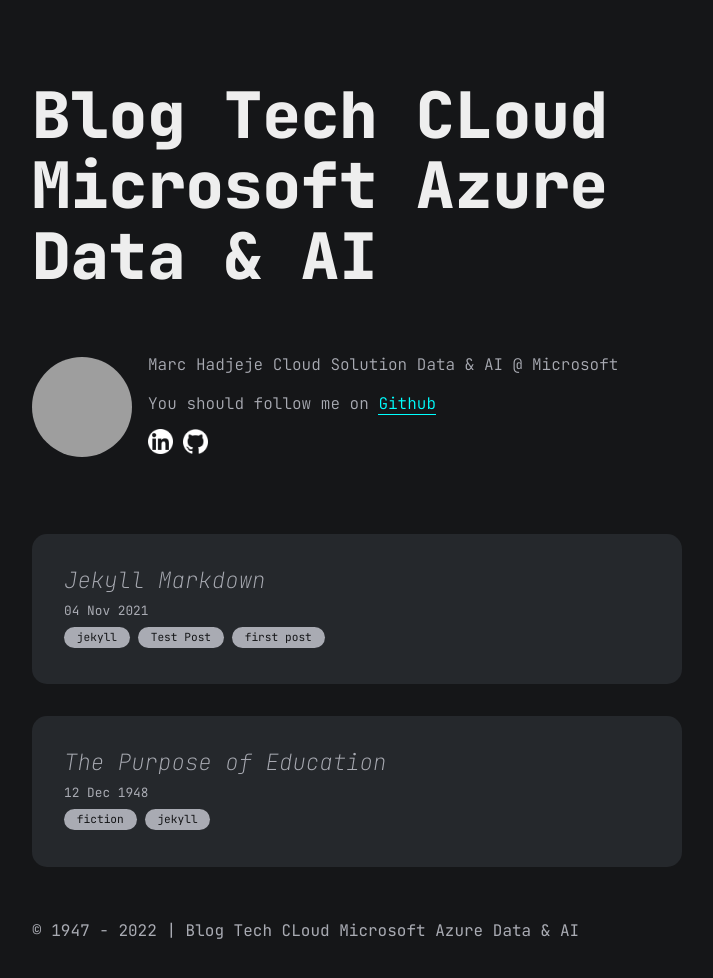
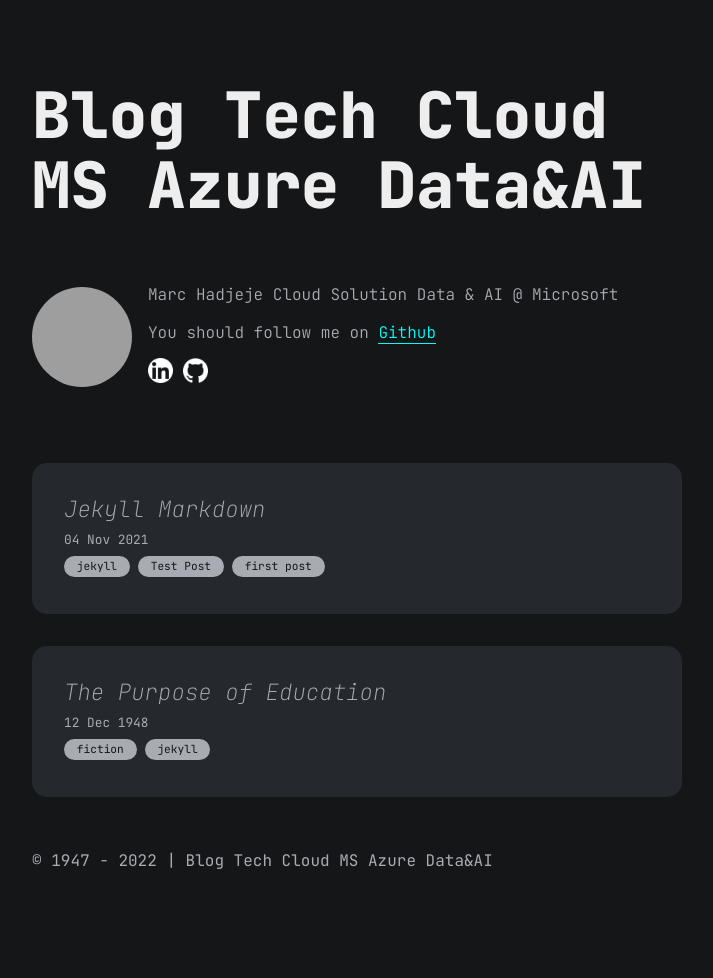
Before and after one commit to marc-hadjeje/marc-hadjeje.github.io, a Jekyll site: the page built from index.md, in a window 1280 px wide, cut to the strip 0-995 px from the top of the page. Shown: the top 978 px of the strip, without its empty margins (283-996 px from the left). Built offline with Jekyll 4.4.1, drawn with Linux system fonts in a browser that asks for light colours; after the commit the page ends 925 px from its top, so only the background shows below that; grey boxes are pictures that could not be loaded.

Commit message:
Update _config.yml

```diff
--- a/_config.yml
+++ b/_config.yml
@@ -1,4 +1,4 @@
-title: Blog Tech CLoud Microsoft Azure Data & AI
+title: Blog Tech Cloud MS Azure Data&AI
 markdown: kramdown
 
 # for atom feed
```
